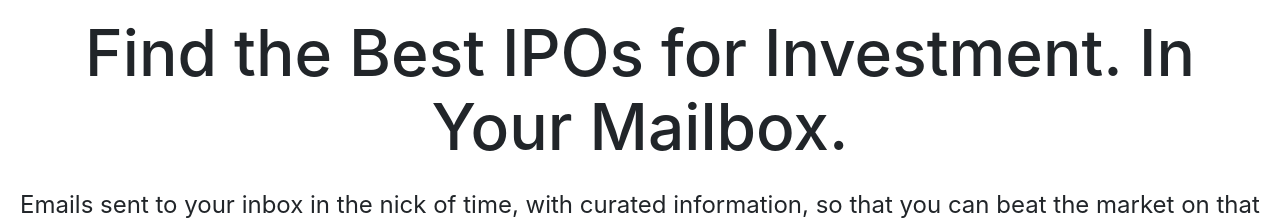
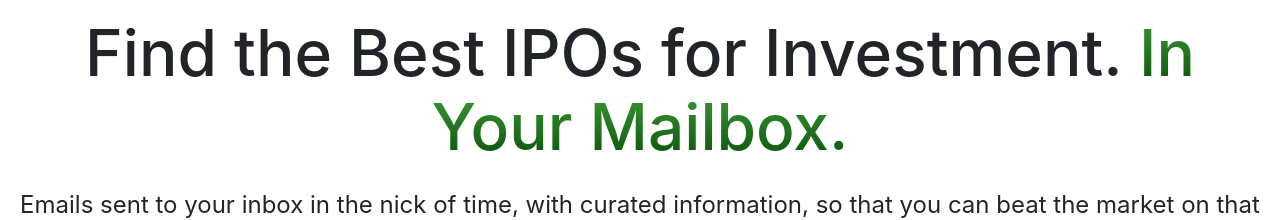
Before and after one commit to dpappo/ipo-front-end, a Next.js app: page / in a window 1280 px wide. Shown: the top 220 px of the page. Built offline with nearby package versions, Linux system fonts and the light colour scheme.

Commit message:
add linear gradient text color

```diff
--- a/pages/index.js
+++ b/pages/index.js
@@ -89,7 +89,7 @@ export default function Home() {
 
       <main className={styles.main}>
         <h1 className={styles.title}>
-          Find the Best IPOs for Investment. In Your Mailbox.
+          Find the Best IPOs for Investment. <span>In Your Mailbox.</span>
         </h1>
         <br />
         <p className={styles.description}>
--- a/styles/globals.css
+++ b/styles/globals.css
@@ -40,6 +40,12 @@ iframe:hover {
   box-shadow: 0 8px 16px 0 rgba(0,0,0,0.2);
 }
 
+span {
+  background: -webkit-linear-gradient(#3e9c35, #094f0a);
+  -webkit-background-clip: text;
+  -webkit-text-fill-color: transparent;
+}
+
 @media (min-width: 600px) {
   iframe {
     width: 600px;
```
